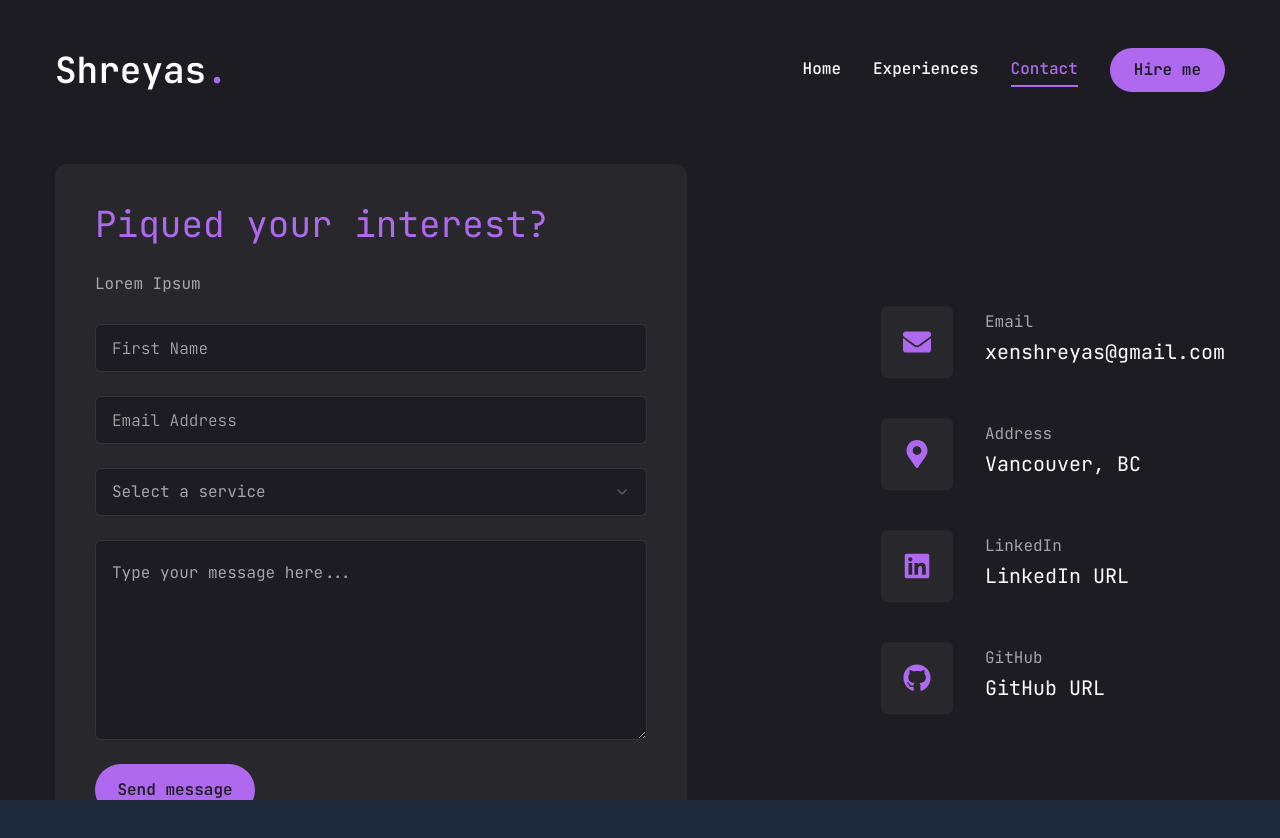
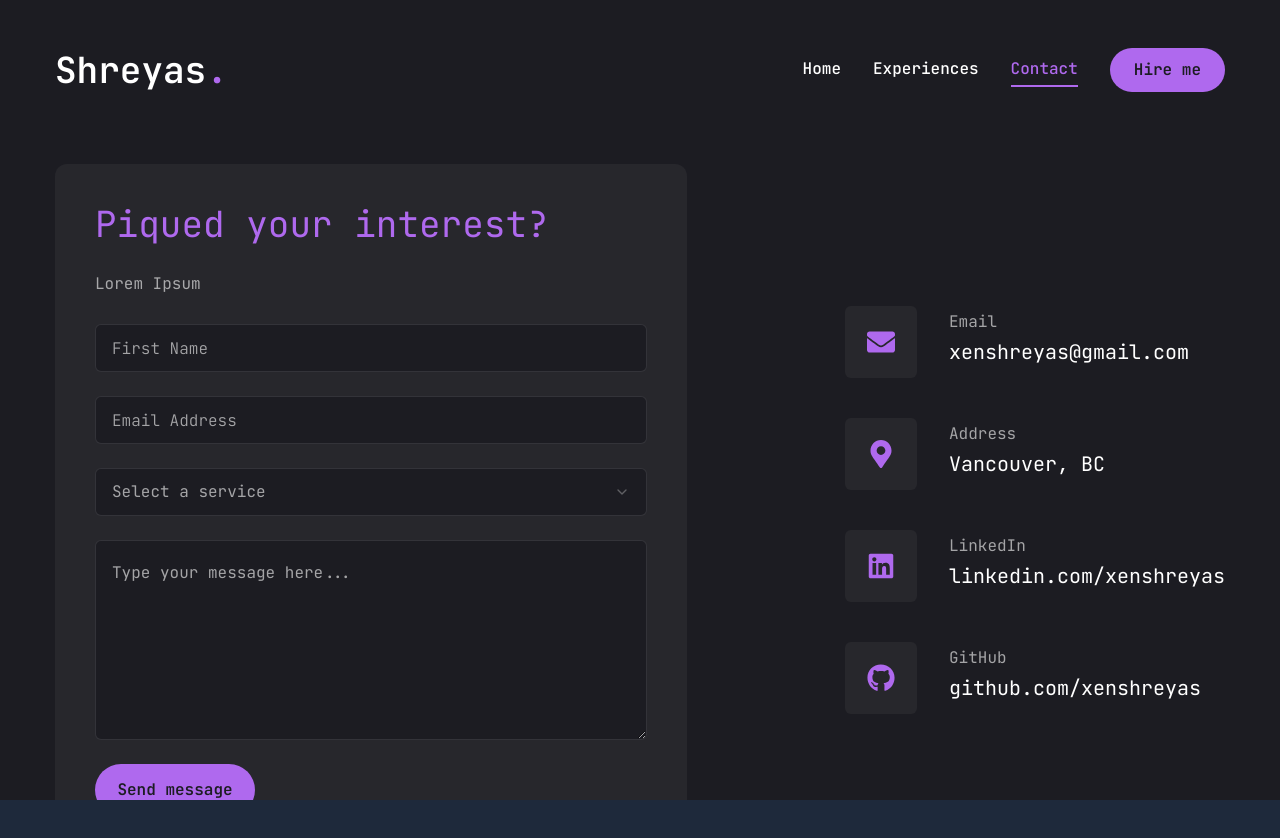
Before and after one commit to xenshreyas/portfolio-july-24, a Next.js app: page /contact in a window 1280 px wide. Shown: the top 838 px of the page. Built offline with nearby package versions, Linux system fonts and the light colour scheme.

Commit message:
link updates

```diff
--- a/app/contact/page.tsx
+++ b/app/contact/page.tsx
@@ -44,13 +44,13 @@ const info = [
     icon: <FaLinkedin />,
     title: "LinkedIn",
     description_url: "https://www.linkedin.com/in/xenshreyas/",
-    description: "LinkedIn URL",
+    description: "linkedin.com/xenshreyas",
   },
   {
     icon: <FaGithub />,
     title: "GitHub",
     description_url: "https://github.com/xenshreyas",
-    description: "GitHub URL",
+    description: "github.com/xenshreyas",
   },
 ];
 
```
